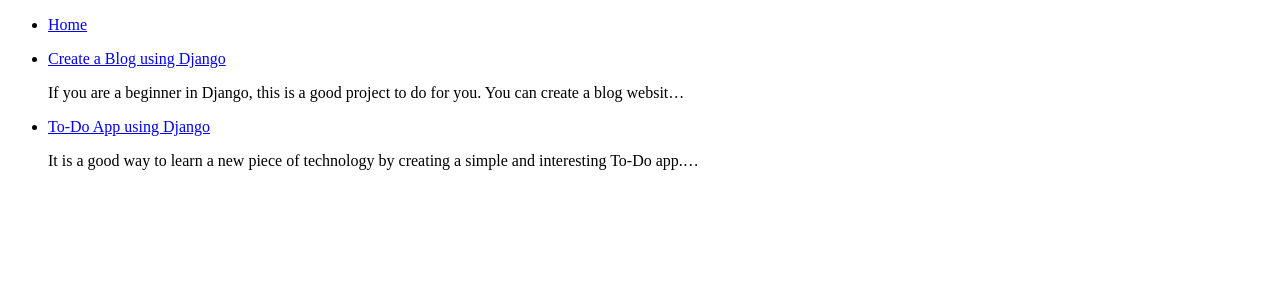
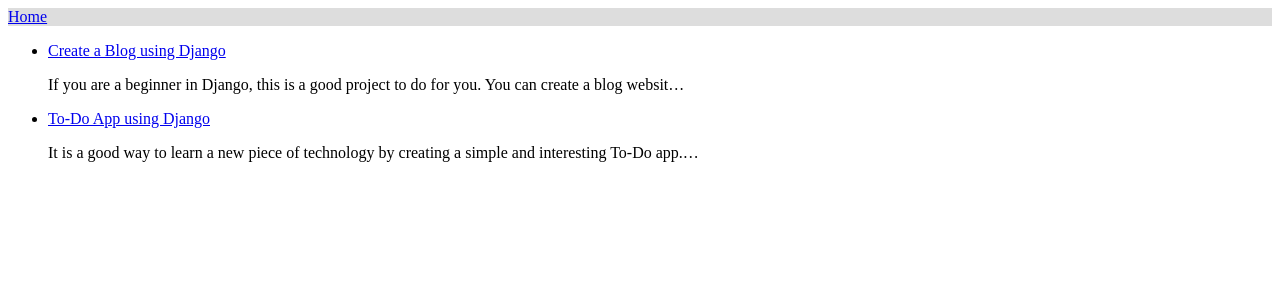
Before and after one commit to CheshireCat26/my_blog, a Django app: page /blog/ in a window 1280 px wide. Shown: the top 300 px of the page. Run offline with Django 4.2, Linux system fonts and the light colour scheme; data comes from the database, SQL or seed files in the repository.

Commit message:
Style menu bar

```diff
--- /dev/null
+++ b/my_blog/blog/static/blog/style.css
@@ -0,0 +1,10 @@
+ul.nav {
+  list-style-type: none;
+  margin: 0;
+  padding: 0;
+  background-color: #dddddd;
+}
+
+li.nav {
+  display: inline;
+}
--- a/my_blog/blog/templates/blog/base.html
+++ b/my_blog/blog/templates/blog/base.html
@@ -3,13 +3,15 @@
 <head>
     <meta charset="UTF-8">
     <title>{% block title%} My blog {% endblock %}</title>
+    {% load static %}
+    <link rel="stylesheet" type="text/css" href="{% static 'blog/style.css' %}">
 </head>
 <body>
-  <div id="sidebar">
-    <ul>
-      <li><a href="{% url 'blog:index' %}">Home</a></li>
-    </ul>
-  </div>
+    <nav class="nav">
+        <ul class="nav">
+            <li class="nav"><a href="{% url 'blog:index' %}">Home</a></li>
+        </ul>
+    </nav>
 
   <div id="content">
       {% block content %} {% endblock %}
```
